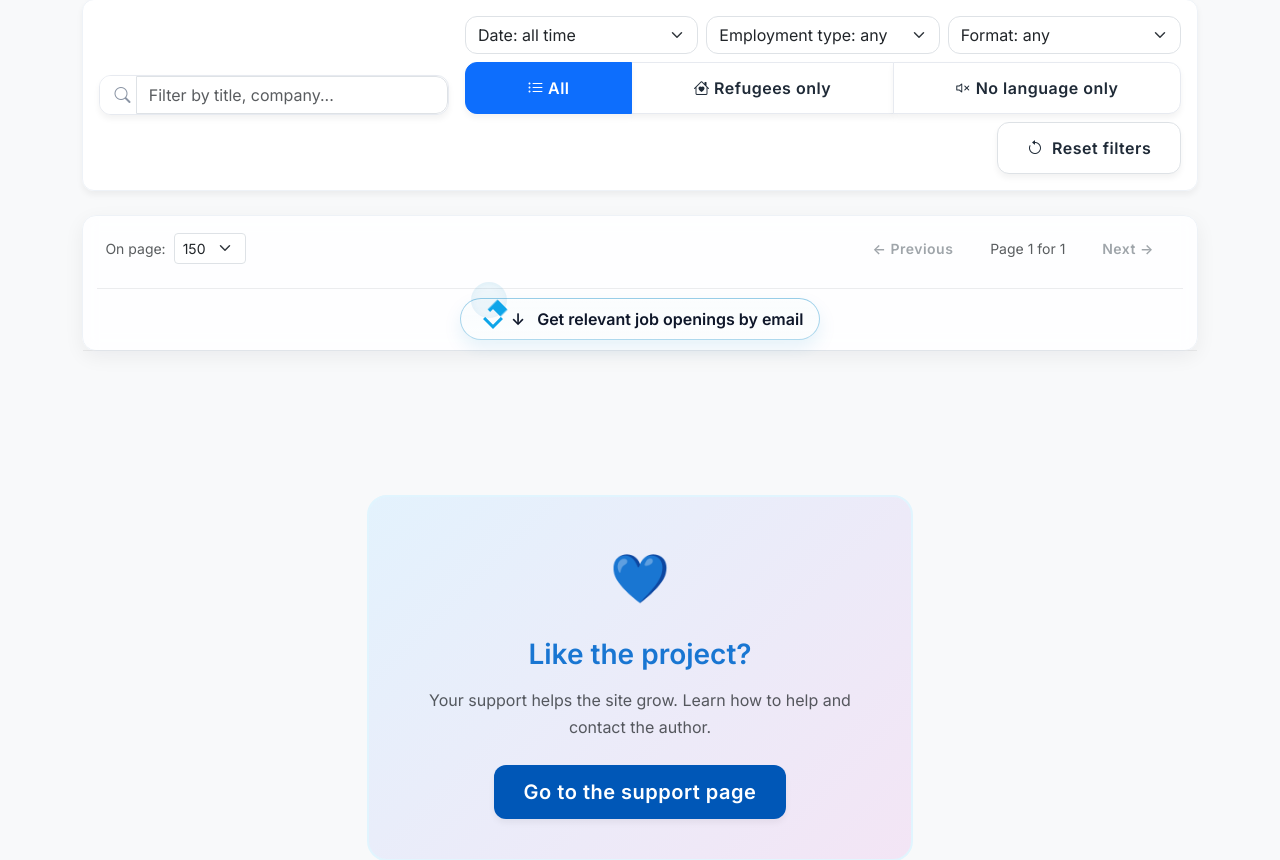
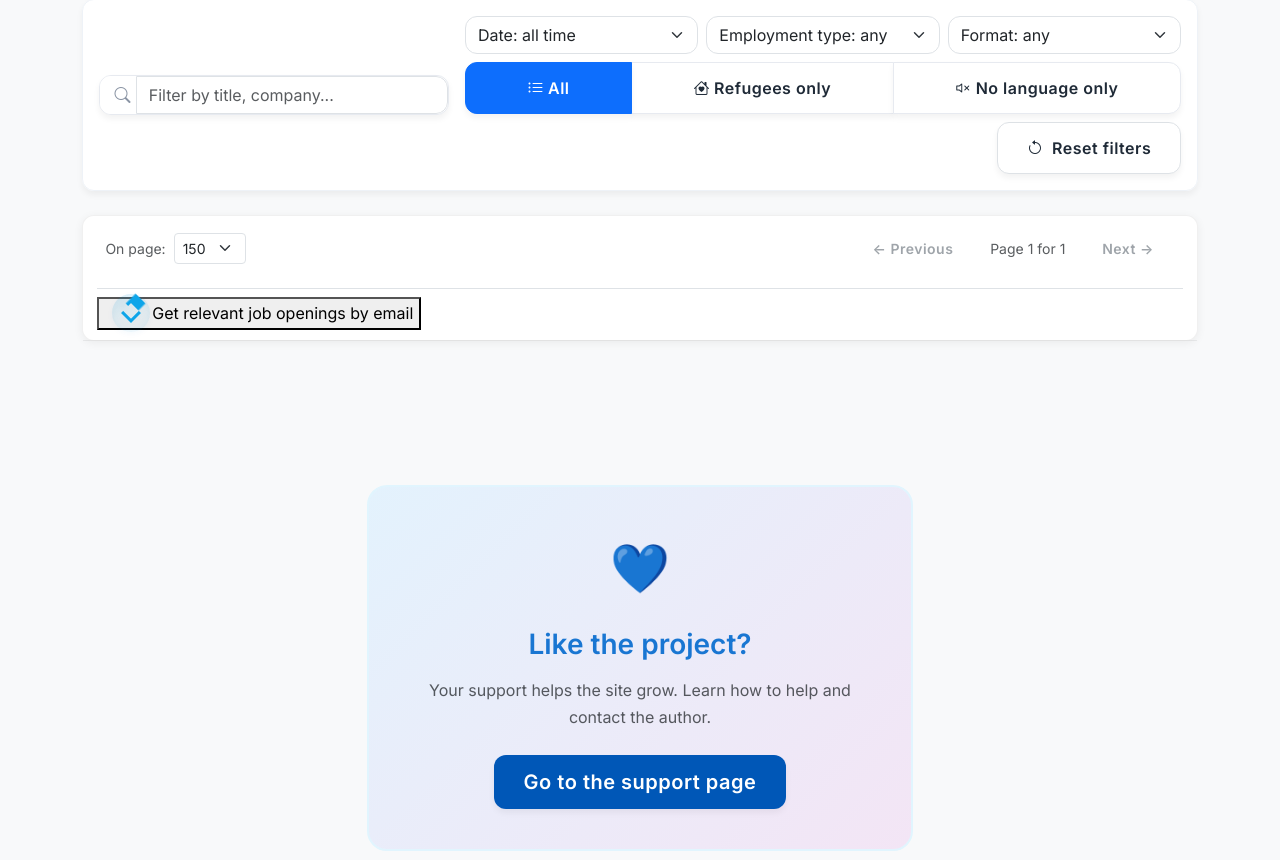
Before and after one commit to vanguar/globaljobhunter, a Python web app: template templates/results.html in a window 1280 px wide. Shown: the part 530-1390 px from the top of the page. Run offline with Jinja, Linux system fonts and the light colour scheme; the template is opened without the code that fills it, so the values that code supplies are empty; some libraries are stand-ins or nearby versions.

Commit message:
Фиксируем напоминание о подписке_01/10/2025

```diff
--- a/static/style.css
+++ b/static/style.css
@@ -1124,114 +1124,7 @@ footer .remotive-footer:hover {
 
 /***** PAGER — GLASS / SOFT UI + NUDGE *****/
 
-/* Полупрозрачный стеклянный фон у всей панели (текст чёткий, не размываем opacity’ем) */
-body #gjh-pager{
-  background: rgba(255,255,255,0.85) !important;
-  backdrop-filter: saturate(140%) blur(8px);
-  -webkit-backdrop-filter: blur(8px);
-  border-radius: 14px;
-  box-shadow: 0 6px 20px rgba(16,24,40,.06);
-  z-index: 1025 !important; /* поверх карточек */
-  border: 1px solid #eef2f7;
-}
-
-/* Контейнер под кнопками пагинации (тонкий разделитель и центрирование) */
-body #pager-subscribe{
-  margin-top: .5rem !important;
-  padding-top: .6rem !important;
-  border-top: 1px solid rgba(15,23,42,.08) !important;
-  display: flex !important;
-  justify-content: center !important;
-}
-
-/* Современная «пилюля»-кнопка (убираем чёрную рамку и дефолтные стили) */
-body #pager-subscribe-btn{
-  appearance: none;
-  -webkit-appearance: none;
-  border: 1px solid rgba(2,132,199,.28) !important; /* тонкий акцент */
-  background:
-    linear-gradient(180deg, rgba(255,255,255,.92), rgba(255,255,255,.78)) padding-box,
-    linear-gradient(180deg, rgba(2,132,199,.18), rgba(2,132,199,.05)) border-box !important;
-  color: #0f172a !important;
-  font-weight: 700;
-  line-height: 1.2;
-  border-radius: 999px !important;
-  padding: .65rem .95rem .65rem 3.1rem !important; /* место под круглую иконку слева */
-  display: inline-flex !important;
-  align-items: center !important;
-  gap: .75rem !important;
-  cursor: pointer;
-  user-select: none;
-  box-shadow: 0 1px 0 rgba(255,255,255,.6) inset, 0 8px 18px rgba(2,132,199,.10) !important;
-  text-align: left;
-  transition: box-shadow .2s ease, border-color .2s ease, transform .06s ease;
-  background-clip: padding-box, border-box;
-}
-
-/* Круглая «таблетка» со стрелкой ↓ — псевдоэлемент, HTML не меняем */
-body #pager-subscribe-btn::before{
-  content: "↓";
-  position: absolute;
-  left: .6rem;
-  top: 50%;
-  transform: translateY(-50%);
-  width: 36px;
-  height: 36px;
-  display: inline-flex;
-  align-items: center;
-  justify-content: center;
-  font-size: 20px;
-  font-weight: 800;
-  line-height: 1;
-  border-radius: 999px;
-  color: #0ea5e9; /* sky-500 */
-  background: rgba(2,132,199,.10);
-  box-shadow: inset 0 2px 8px rgba(2,132,199,.12);
-  animation: gjhPulse 1.6s ease-in-out infinite;
-}
-
-/* Поддержка второстепенного текста (если внутри есть <small>) */
-body #pager-subscribe-btn small{
-  display: block;
-  margin-top: 2px;
-  font-weight: 500;
-  opacity: .75;
-}
-
-/* Hover/Focus: аккуратный акцент */
-body #pager-subscribe-btn:hover,
-body #pager-subscribe-btn:focus-visible{
-  border-color: rgba(2,132,199,.38) !important;
-  box-shadow: 0 1px 0 rgba(255,255,255,.7) inset, 0 10px 22px rgba(2,132,199,.14) !important;
-}
-body #pager-subscribe-btn:active{ transform: translateY(1px); }
-
-/* Плавная равномерная пульсация стрелки */
-@keyframes gjhPulse{
-  0%   { transform: translateY(-50%) translateY(0);   opacity:.55; }
-  50%  { transform: translateY(-50%) translateY(3px); opacity:1;    }
-  100% { transform: translateY(-50%) translateY(0);   opacity:.55; }
-}
-
-/* Доступность: если пользователь против анимаций */
-@media (prefers-reduced-motion: reduce){
-  body #pager-subscribe-btn::before{ animation: none !important; }
-}
-
-/* Мобильная версия: шире таргет, без “ломания” вёрстки */
-@media (max-width: 575.98px){
-  body #gjh-pager{ border-radius: 0 !important; }
-  body #pager-subscribe{ padding-top: .7rem !important; }
-  body #pager-subscribe-btn{
-    width: 100% !important;
-    justify-content: center !important;
-    padding: .75rem 1rem .75rem 3.3rem !important;
-  }
-  body #pager-subscribe-btn::before{
-    left: .7rem; width: 38px; height: 38px; font-size: 21px;
-  }
-}
-/* Базовая подготовка: место под иконку слева и надёжное позиционирование */
+/* Базово: место под иконку слева */
 #pager-subscribe-btn{
   position: relative !important;
   display: inline-flex !important;
@@ -1241,18 +1134,22 @@ body #pager-subscribe-btn:active{ transform: translateY(1px); }
   overflow: visible !important;
 }
 
-/* Если первый символ в тексте — стрелка '↓', скрываем его, чтобы не мешал */
-#pager-subscribe-btn::first-letter{ font-size: 0 !important; }
+/* 0) УБИРАЕМ "вторую" стрелку, если она в тексте/первом спане/иконке */
+#pager-subscribe-btn::first-letter{ font-size:0 !important; line-height:0 !important; }         /* символ '↓' */
+#pager-subscribe-btn .nudge-arrow{ display:none !important; }                                    /* если есть этот span */
+#pager-subscribe-btn > svg:first-child,
+#pager-subscribe-btn > i:first-child,
+#pager-subscribe-btn > span:first-child:only-child,
+#pager-subscribe-btn > span:first-child svg { display:none !important; }                         /* частые варианты */
 
-/* КРУГ со светлой пульсацией — центрирование БЕЗ translate */
+/* 1) КРУГ — центрируем без transform */
 #pager-subscribe-btn::before{
   content: "" !important;
   position: absolute !important;
-  left: .8rem;     /* позиция круга по X */
-  top: 50%;        /* центрируем по Y… */
-  width: 38px;
-  height: 38px;
-  margin-top: -19px; /* …минус половина высоты = идеальный центр */
+  left: .8rem;                    /* X-позиция круга */
+  top: 50%;                       /* центр по Y */
+  width: 38px; height: 38px;
+  margin-top: -19px;              /* минус половина высоты = идеальный центр */
   border-radius: 999px;
   background: radial-gradient(65% 65% at 30% 30%,
               rgba(14,165,233,.18) 0%,
@@ -1264,39 +1161,37 @@ body #pager-subscribe-btn:active{ transform: translateY(1px); }
   animation: gjhPulse 1.6s ease-in-out infinite; /* только прозрачность */
 }
 
-/* СТРЕЛКА — чистый CSS, центрирование тоже БЕЗ translate */
+/* 2) СТРЕЛКА — чистый CSS, ровно по центру круга */
 #pager-subscribe-btn::after{
   content: "" !important;
   position: absolute !important;
-  /* 14px — размер «галочки»; вычисляем центр круга */
-  left: calc(.8rem + (38px - 14px)/2);
+  left: calc(.8rem + (38px - 14px)/2);  /* 14px — размер галочки */
   top: 50%;
-  width: 14px;
-  height: 14px;
-  margin-top: -7px;            /* половина высоты «галочки» */
-  border-right: 3px solid #0ea5e9;
+  width: 14px; height: 14px;
+  margin-top: -7px;                     /* половина высоты */
+  border-right: 3px solid #0ea5e9;      /* цвет стрелки */
   border-bottom: 3px solid #0ea5e9;
-  box-shadow: -3.5px -10px 0 0 #0ea5e9;  /* «ствол» вверх ~10px */
-  transform: rotate(45deg);    /* ТОЛЬКО поворот, без translate */
+  box-shadow: -3.5px -10px 0 0 #0ea5e9; /* «ствол» вверх ~10px */
+  transform: rotate(45deg);             /* только поворот */
   pointer-events: none;
   z-index: 2;
 }
 
-/* Пульсируем только прозрачность, чтобы центр не «прыгал» */
+/* 3) Пульсация без translate — центр не «прыгает» */
 @keyframes gjhPulse{
-  0%   { opacity: .55; }
-  50%  { opacity: 1; }
-  100% { opacity: .55; }
+  0%   { opacity:.55; }
+  50%  { opacity:1; }
+  100% { opacity:.55; }
 }
 
-/* Мобилка: круг 40px и корректный сдвиг стрелки */
+/* Мобилка: круг 40px и корректный центр для стрелки */
 @media (max-width: 575.98px){
   #pager-subscribe-btn{ padding-left: 3.5rem !important; }
   #pager-subscribe-btn::before{ left: .9rem; width: 40px; height: 40px; margin-top: -20px; }
   #pager-subscribe-btn::after{ left: calc(.9rem + (40px - 14px)/2); margin-top: -7px; }
 }
 
-/* Если пользователь отключил анимации */
+/* Уважение prefers-reduced-motion */
 @media (prefers-reduced-motion: reduce){
   #pager-subscribe-btn::before{ animation: none !important; }
 }
```
